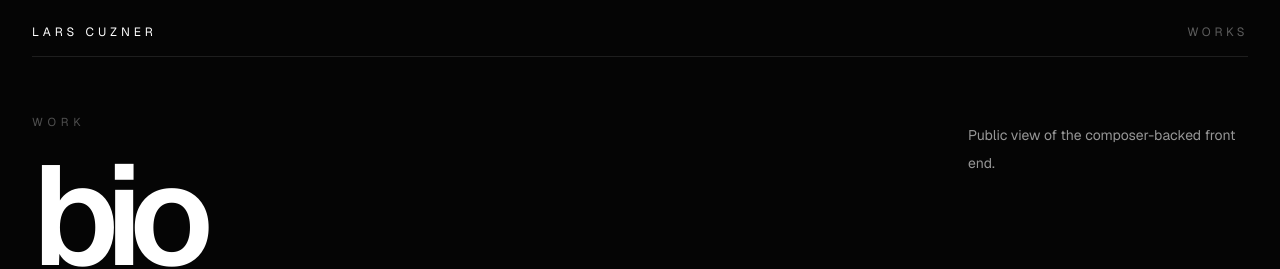
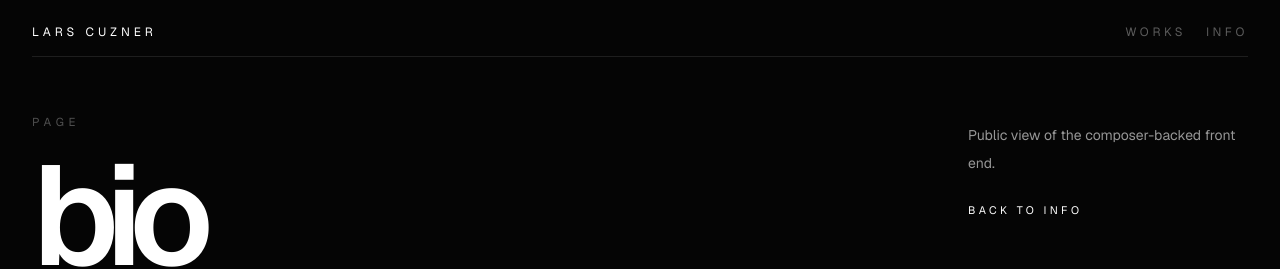
Before and after one commit to larscuz/larscuzner-com, a Next.js app: page /info/bio in a window 1280 px wide. Shown: the top 269 px of the page. Built offline with nearby package versions, Linux system fonts and the light colour scheme; no server answers.

Commit message:
Make project and page views editable from front end

```diff
--- a/src/app/works/[slug]/page.tsx
+++ b/src/app/works/[slug]/page.tsx
@@ -1,6 +1,7 @@
 import { notFound } from "next/navigation";
 import { IntelligencePartyRoom } from "@/components/site/intelligence-party-room";
 import { PublicEntryShell } from "@/components/site/public-entry-shell";
+import { isAdminAuthenticated } from "@/lib/server/auth";
 import { getPublicEntry, getPublishedPosts } from "@/lib/server/public-site";
 
 export async function generateStaticParams() {
@@ -20,7 +21,13 @@ export default async function WorkEntryPage({
     notFound();
   }
 
-  if (["post-2735", "the-intelligence-party", "intelligenspartiet"].includes(slug) || /intelligence party|intelligenspartiet/i.test(entry.title)) {
+  const canEdit = await isAdminAuthenticated();
+
+  if (
+    !canEdit &&
+    (["post-2735", "the-intelligence-party", "intelligenspartiet"].includes(slug) ||
+      /intelligence party|intelligenspartiet/i.test(entry.title))
+  ) {
     return <IntelligencePartyRoom entry={entry} />;
   }
 
--- a/src/components/site/frontend-entry-editor.tsx
+++ b/src/components/site/frontend-entry-editor.tsx
@@ -49,6 +49,10 @@ export function FrontendEntryEditor({
   }>;
 }) {
   const router = useRouter();
+  const entryLabel = entry.kind === "post" ? "Project" : "Page";
+  const editLabel = entry.kind === "post" ? "Edit project" : "Edit page";
+  const overviewLabel = entry.kind === "post" ? "This project" : "This page";
+  const backLink = entry.kind === "post" ? "/works" : "/info";
   const [title, setTitle] = useState(entry.title);
   const [document, setDocument] = useState<EditorDocument>(entry.editorDocument);
   const [selectedBlockId, setSelectedBlockId] = useState<string | null>(entry.editorDocument.blocks[0]?.id ?? null);
@@ -157,10 +161,13 @@ export function FrontendEntryEditor({
             <Link href="/works" className="transition hover:text-white/70">
               Works
             </Link>
+            <Link href="/info" className="transition hover:text-white/70">
+              Info
+            </Link>
             {canEdit ? (
               <>
                 <button type="button" onClick={() => setEditMode((current) => !current)} className="transition hover:text-white/70">
-                  {editMode ? "Close editor" : "Edit front-end"}
+                  {editMode ? "Close editor" : editLabel}
                 </button>
                 <Link href={`/admin/entry/${entry.sourceId}`} className="transition hover:text-white/70">
                   Backend
@@ -174,7 +181,18 @@ export function FrontendEntryEditor({
           <div>
             <section className="grid gap-12 px-0 py-10 md:grid-cols-[minmax(0,1fr)_280px] md:gap-16 md:py-14">
               <div className="space-y-6">
-                <p className="text-[0.72rem] uppercase tracking-[0.42em] text-white/30">Work</p>
+                <div className="flex flex-wrap items-center gap-3">
+                  <p className="text-[0.72rem] uppercase tracking-[0.42em] text-white/30">{entryLabel}</p>
+                  {canEdit ? (
+                    <button
+                      type="button"
+                      onClick={() => setEditMode((current) => !current)}
+                      className="rounded-full border border-white/12 px-3 py-1 text-[0.62rem] uppercase tracking-[0.28em] text-white/45 transition hover:border-white/30 hover:text-white/72"
+                    >
+                      {editMode ? "Close editor" : editLabel}
+                    </button>
+                  ) : null}
+                </div>
                 {editMode && canEdit ? (
                   <input
                     value={title}
@@ -191,9 +209,15 @@ export function FrontendEntryEditor({
               <aside className="max-w-sm space-y-5 pt-2">
                 <p className="text-sm leading-7 text-white/58">
                   {canEdit
-                    ? "When you are logged in, this public page can become the editing surface. Select a block, change it here, and save without leaving the front end."
+                    ? `${overviewLabel} is editable directly on the public front end. Select a section, update it in the side panel, and save without leaving the page.`
                     : "Public view of the composer-backed front end."}
                 </p>
+                <Link
+                  href={backLink}
+                  className="inline-flex text-[0.68rem] uppercase tracking-[0.32em] text-white/35 transition hover:text-white/70"
+                >
+                  Back to {entry.kind === "post" ? "works" : "info"}
+                </Link>
               </aside>
             </section>
 
```
